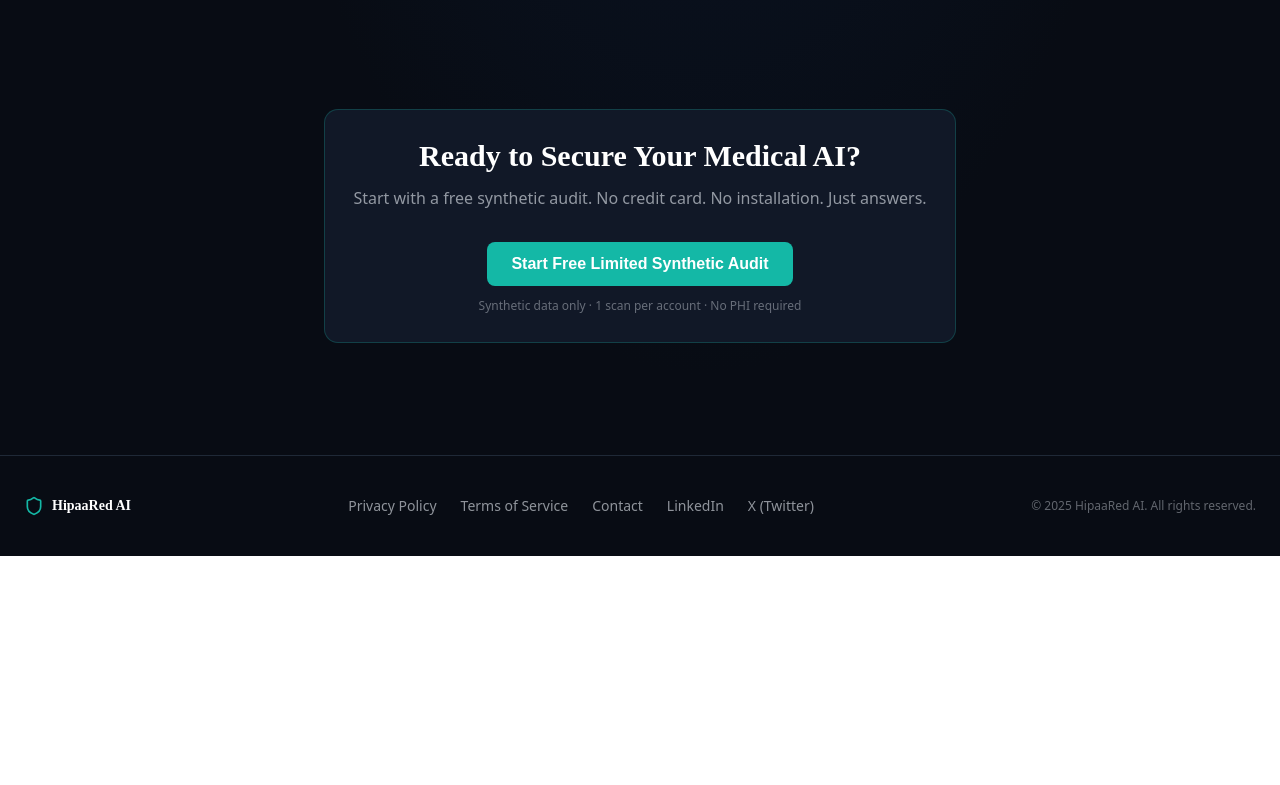
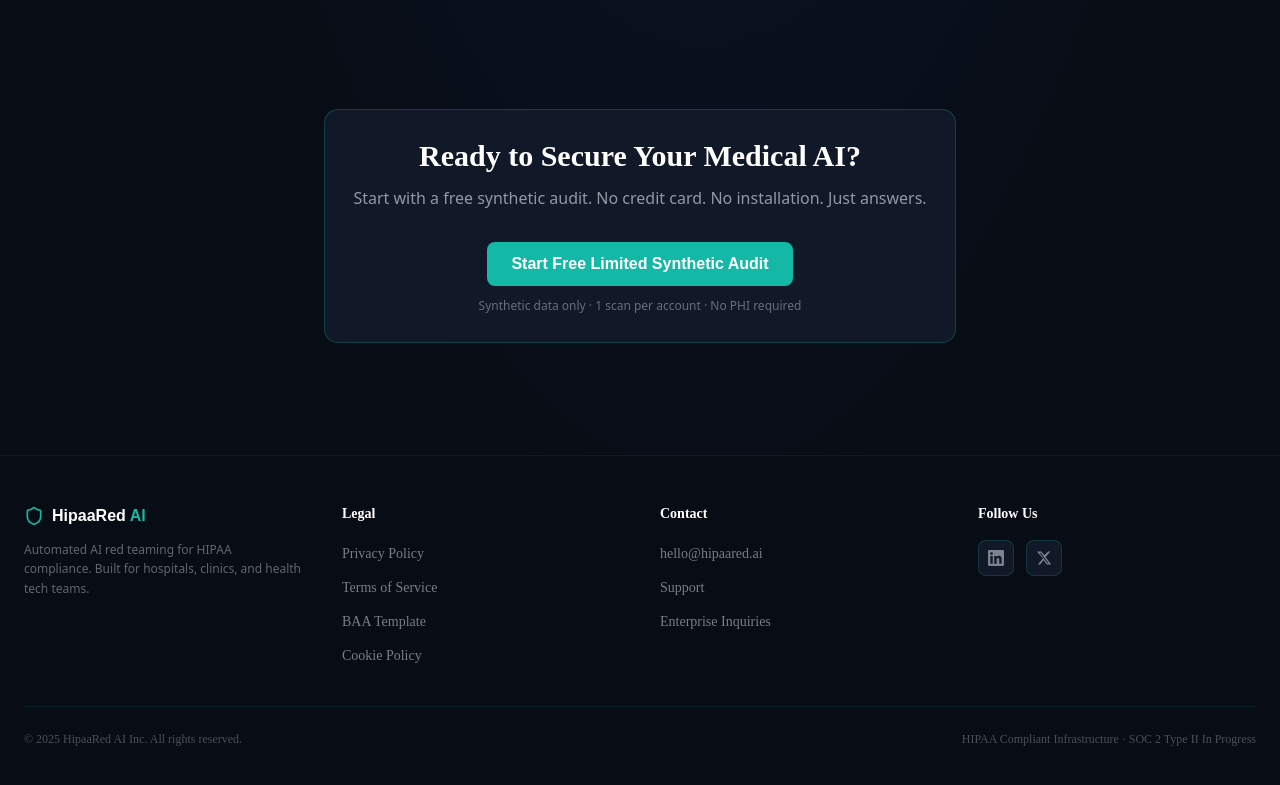
Before and after one commit to Churro3000/hred-ai, a Next.js app: page / in a window 1280 px wide. Shown: the part 2081-2866 px from the top of the page. Before the commit the page ends 2637 px from the top, so only its background shows below. Built offline with nearby package versions, Linux system fonts and the light colour scheme.

Commit message:
Update Footer.tsx

```diff
--- a/components/Footer.tsx
+++ b/components/Footer.tsx
@@ -3,20 +3,72 @@
 
 export default function Footer() {
   return (
-    <footer className="border-t border-[#1F2937] mt-16">
-      <div className="max-w-[1280px] mx-auto px-6 py-10 flex flex-col md:flex-row items-center justify-between gap-6">
-        <div className="flex items-center gap-2">
-          <Shield className="w-5 h-5 text-[#14B8A6]" />
-          <span className="font-bold text-white text-sm" style={{fontFamily:'Space Grotesk'}}>HipaaRed AI</span>
+    <footer className="border-t border-[#14B8A6]/10 mt-16 bg-[#080C14]">
+      <div className="max-w-[1280px] mx-auto px-6 py-12">
+        <div className="grid grid-cols-1 md:grid-cols-4 gap-10">
+          {/* Brand */}
+          <div className="md:col-span-1">
+            <div className="flex items-center gap-2 mb-3">
+              <Shield className="w-5 h-5 text-[#14B8A6]" />
+              <span style={{fontFamily:'Sora, sans-serif', fontWeight:800}} className="text-white text-base">HipaaRed <span className="text-[#14B8A6]">AI</span></span>
+            </div>
+            <p className="text-[#E9EEF5]/40 text-xs leading-relaxed">
+              Automated AI red teaming for HIPAA compliance. Built for hospitals, clinics, and health tech teams.
+            </p>
+          </div>
+
+          {/* Legal */}
+          <div>
+            <h4 className="text-white text-sm font-semibold mb-4" style={{fontFamily:'Sora'}}>Legal</h4>
+            <ul className="space-y-2.5">
+              {['Privacy Policy', 'Terms of Service', 'BAA Template', 'Cookie Policy'].map(item => (
+                <li key={item}>
+                  <Link href="#" className="text-[#E9EEF5]/50 text-sm hover:text-[#14B8A6] transition-colors" style={{fontFamily:'Sora'}}>{item}</Link>
+                </li>
+              ))}
+            </ul>
+          </div>
+
+          {/* Contact */}
+          <div>
+            <h4 className="text-white text-sm font-semibold mb-4" style={{fontFamily:'Sora'}}>Contact</h4>
+            <ul className="space-y-2.5">
+              {[
+                { label: 'hello@hipaared.ai', href: 'mailto:hello@hipaared.ai' },
+                { label: 'Support', href: '#' },
+                { label: 'Enterprise Inquiries', href: '#' },
+              ].map(item => (
+                <li key={item.label}>
+                  <Link href={item.href} className="text-[#E9EEF5]/50 text-sm hover:text-[#14B8A6] transition-colors" style={{fontFamily:'Sora'}}>{item.label}</Link>
+                </li>
+              ))}
+            </ul>
+          </div>
+
+          {/* Socials */}
+          <div>
+            <h4 className="text-white text-sm font-semibold mb-4" style={{fontFamily:'Sora'}}>Follow Us</h4>
+            <div className="flex gap-3">
+              {/* LinkedIn */}
+              <Link href="#" className="w-9 h-9 rounded-lg bg-[#111827] border border-[#14B8A6]/20 flex items-center justify-center hover:border-[#14B8A6] hover:bg-[#14B8A6]/10 transition-all group">
+                <svg className="w-4 h-4 text-[#E9EEF5]/50 group-hover:text-[#14B8A6] transition-colors" fill="currentColor" viewBox="0 0 24 24">
+                  <path d="M20.447 20.452h-3.554v-5.569c0-1.328-.027-3.037-1.852-3.037-1.853 0-2.136 1.445-2.136 2.939v5.667H9.351V9h3.414v1.561h.046c.477-.9 1.637-1.85 3.37-1.85 3.601 0 4.267 2.37 4.267 5.455v6.286zM5.337 7.433a2.062 2.062 0 01-2.063-2.065 2.064 2.064 0 112.063 2.065zm1.782 13.019H3.555V9h3.564v11.452zM22.225 0H1.771C.792 0 0 .774 0 1.729v20.542C0 23.227.792 24 1.771 24h20.451C23.2 24 24 23.227 24 22.271V1.729C24 .774 23.2 0 22.222 0h.003z"/>
+                </svg>
+              </Link>
+              {/* X / Twitter */}
+              <Link href="#" className="w-9 h-9 rounded-lg bg-[#111827] border border-[#14B8A6]/20 flex items-center justify-center hover:border-[#14B8A6] hover:bg-[#14B8A6]/10 transition-all group">
+                <svg className="w-4 h-4 text-[#E9EEF5]/50 group-hover:text-[#14B8A6] transition-colors" fill="currentColor" viewBox="0 0 24 24">
+                  <path d="M18.244 2.25h3.308l-7.227 8.26 8.502 11.24H16.17l-4.714-6.231-5.401 6.231H2.744l7.73-8.835L1.254 2.25H8.08l4.259 5.629 5.905-5.629zm-1.161 17.52h1.833L7.084 4.126H5.117z"/>
+                </svg>
+              </Link>
+            </div>
+          </div>
         </div>
-        <div className="flex flex-wrap gap-6 text-sm text-[#E9EEF5]/60">
-          <Link href="#" className="hover:text-[#14B8A6] transition-colors">Privacy Policy</Link>
-          <Link href="#" className="hover:text-[#14B8A6] transition-colors">Terms of Service</Link>
-          <Link href="#" className="hover:text-[#14B8A6] transition-colors">Contact</Link>
-          <Link href="#" className="hover:text-[#14B8A6] transition-colors">LinkedIn</Link>
-          <Link href="#" className="hover:text-[#14B8A6] transition-colors">X (Twitter)</Link>
+
+        <div className="border-t border-[#14B8A6]/10 mt-10 pt-6 flex flex-col sm:flex-row items-center justify-between gap-3">
+          <p className="text-[#E9EEF5]/30 text-xs" style={{fontFamily:'Sora'}}>© 2025 HipaaRed AI Inc. All rights reserved.</p>
+          <p className="text-[#E9EEF5]/30 text-xs" style={{fontFamily:'Sora'}}>HIPAA Compliant Infrastructure · SOC 2 Type II In Progress</p>
         </div>
-        <p className="text-xs text-[#E9EEF5]/40">© 2025 HipaaRed AI. All rights reserved.</p>
       </div>
     </footer>
   )
```
